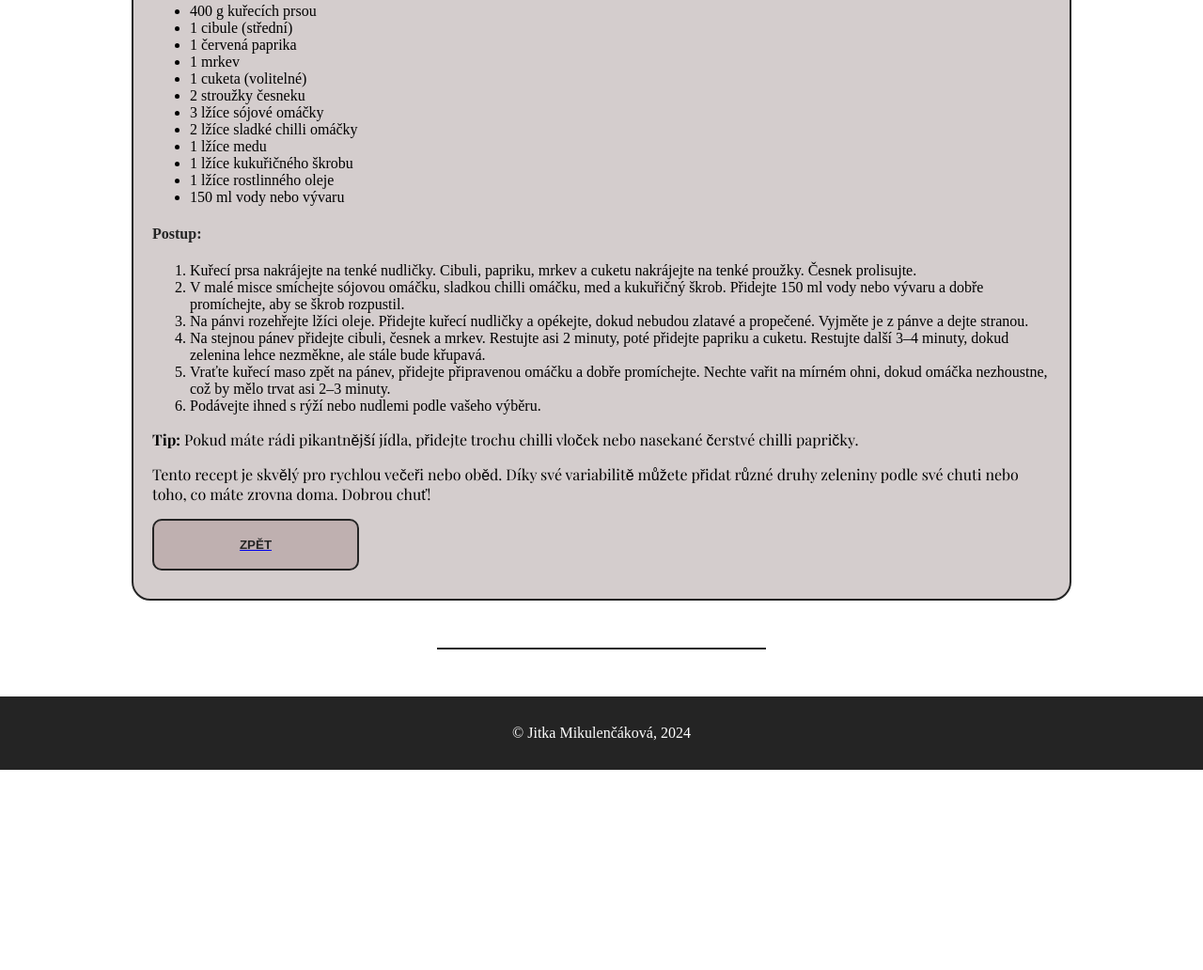
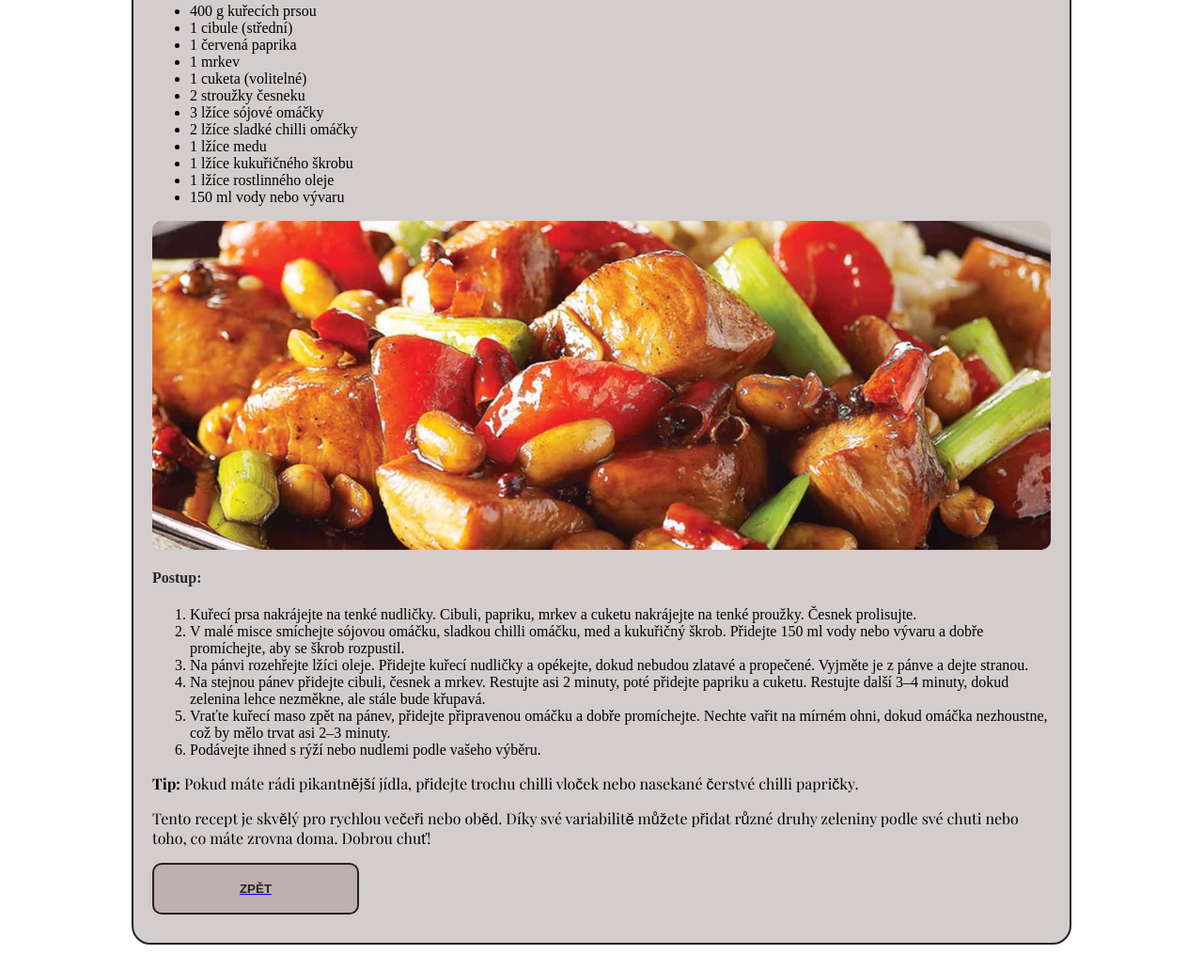
Before and after one commit to Jitamik/zaverecny_projekt, an Eleventy site: page kung_pao.html in a window 1280 px wide. Shown: the part 978-2010 px from the top of the page at 94% size. Before the commit the page ends 1797 px from the top, so only its background shows below. Built offline with nearby package versions, Linux system fonts and the light colour scheme; Eleventy itself is replaced by a stand-in of ours; files that its build step writes are made by us from their sources.

Commit message:
přidání fotky a úpravy stylu

```diff
--- a/kung_pao.html
+++ b/kung_pao.html
@@ -23,6 +23,7 @@ title: Rodinné recepty - úvod
         <li>1 lžíce rostlinného oleje</li>
         <li>150 ml vody nebo vývaru</li>
     </ul>
+    <img class="foto_karta" src="/images/kung-pao.jpg" alt="kung pao">
 
     <h4>Postup:</h4>
     <ol>
```
